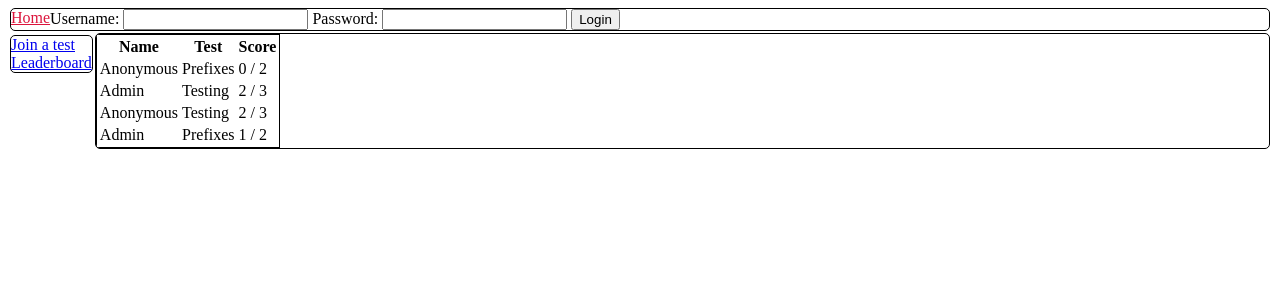
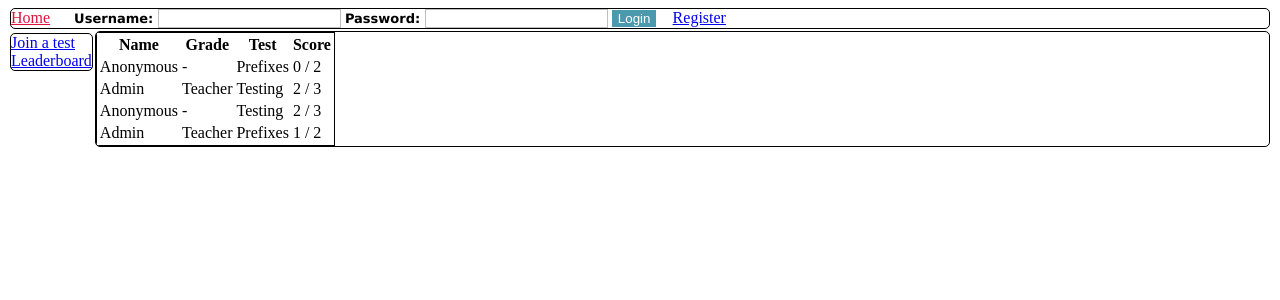
Before and after one commit to UARTman/test-system-project, a Flask app: page /leaderboard in a window 1280 px wide. Shown: the top 300 px of the page. Run offline with Flask 2, Linux system fonts and the light colour scheme; data comes from the database, SQL or seed files in the repository; both versions use the stored data as it was after the commit.

Commit message:
Added registration

```diff
--- a/app.py
+++ b/app.py
@@ -44,15 +44,30 @@ def page_access_denied():
 
 @app.route('/login', methods=["POST"])
 def action_login():
+    print(request.method)
     usr = request.form['user']
     pwd = md5(bytearray(request.form['password'], encoding='utf-8')).hexdigest()
-    a = User.select().where(User.username == usr and User.password == pwd)
+    a = User.select().where(User.username == usr).where(User.password == pwd)
     if len(a):
         session['user'] = usr
     return redirect(url_for("page_home"))
 
 
-@app.route('/logout')
+@app.route('/register', methods=["POST", "GET"])
+def page_register():
+    reg=False
+    if request.method == 'POST':
+        usr = request.form['user']
+        name = request.form['name']
+        pwd = md5(bytearray(request.form['password'], encoding='utf-8')).hexdigest()
+        grade = request.form['grade']
+        print(usr, name, pwd, grade)
+        User.create(username=usr, name=name, password=pwd, grade=grade)
+        reg=True
+    return render_template("p_register.html",reg=reg)
+
+
+@app.route("/logout")
 def action_logout():
     session.pop('user', None)
     return redirect(url_for("page_home"))
--- a/static/style.css
+++ b/static/style.css
@@ -16,24 +16,12 @@
 
 #header {
     float: top;
-    display: flex;
+    line-height: normal;
 }
 
-#header-right {
-    flex-grow: 1;
-}
-
-#add_test {
-
-}
 
 #sidebar {
-
     float: left;
-}
-
-#content {
-
 }
 
 #footer {
@@ -58,7 +46,6 @@ table{
 
 }
 
-
 .text_button{
     user-select: none;
     cursor: pointer;
--- a/templates/p_leaderboard.html
+++ b/templates/p_leaderboard.html
@@ -3,12 +3,14 @@
     <table>
         <tr>
             <th> Name </th>
+            <th> Grade</th>
             <th> Test </th>
             <th> Score </th>
         </tr>
         {% for i in model %}
         <tr>
             <td>{{ i.user.name }}</td>
+            <td>{{ i.user.grade }}</td>
             <td>{{ i.test.name }}</td>
             <td>{{ i.score }} / {{ len(i.test.questions) }}</td>
         </tr>
--- a/templates/t_base.html
+++ b/templates/t_base.html
@@ -20,16 +20,18 @@
         <a href="{{ url_for('page_home') }}" id="logo" class="left">Home</a>
         <span id="header-right">
         {% if 'user' in session %}
+            <span>You are {{ session['user'] }}</span>
             {% if session['user'] == 'admin' %}
-                <a href="{{ url_for('page_admin_tests') }}">Admin panel</a>
+                <a href="{{ url_for('page_admin_tests') }}">Edit tests</a>
             {% endif %}
             <a href="{{ url_for('action_logout') }}"> Logout </a>
         {% else %}
-            <form action="{{ url_for('action_login') }}" style="display: inline" method="post">
+            <form action="{{ url_for('action_login') }}" style="display: inline" class=form-style-1  method="post">
                 <label for="user">Username: </label><input type="text" id="user" name="user">
                 <label for="password">Password: </label><input type="password" id="password" name="password">
             <input type="submit" value="Login">
             </form>
+            <a href="{{ url_for("page_register") }}">Register</a>
         {% endif %}
         </span>
     {% endblock %}
@@ -107,5 +109,76 @@
         })
     })
 </script>
+<style type="text/css">
+.form-style-1 {
+	margin:10px auto;
+	max-width: 400px;
+	padding: 20px 12px 10px 20px;
+	font: 13px "Lucida Sans Unicode", "Lucida Grande", sans-serif;
+}
+.form-style-1 li {
+	padding: 0;
+	{#display: block;#}
+	list-style: none;
+	margin: 10px 0 0 0;
+}
+.form-style-1 label{
+	margin:0 0 3px 0;
+	padding:0px;
+	{#display:block;#}
+	font-weight: bold;
+}
+.form-style-1 input[type=text],
+.form-style-1 input[type=password],
+textarea,
+select{
+    {#box-sizing: border-box;#}
+	{#-webkit-box-sizing: border-box;#}
+	{#-moz-box-sizing: border-box;#}
+	border:1px solid #BEBEBE;
+	{#padding: 7px;#}
+	{#margin:0px;#}
+	-webkit-transition: all 0.30s ease-in-out;
+	-moz-transition: all 0.30s ease-in-out;
+	-ms-transition: all 0.30s ease-in-out;
+	-o-transition: all 0.30s ease-in-out;
+	outline: none;
+}
+.form-style-1 input[type=text]:focus,
+.form-style-1 textarea:focus,
+.form-style-1 select:focus{
+	-moz-box-shadow: 0 0 8px #88D5E9;
+	-webkit-box-shadow: 0 0 8px #88D5E9;
+	box-shadow: 0 0 8px #88D5E9;
+	border: 1px solid #88D5E9;
+}
+.form-style-1 .field-divided{
+	width: 49%;
+}
+
+.form-style-1 .field-long{
+	width: 100%;
+}
+.form-style-1 .field-select{
+	width: 100%;
+}
+.form-style-1 .field-textarea{
+	height: 100px;
+}
+.form-style-1 input[type=submit], .form-style-1 input[type=button]{
+	background: #4B99AD;
+	border: none;
+	color: #fff;
+}
+.form-style-1 input[type=submit]:hover, .form-style-1 input[type=button]:hover{
+	background: #4691A4;
+	box-shadow:none;
+	-moz-box-shadow:none;
+	-webkit-box-shadow:none;
+}
+.form-style-1 .required{
+	color:red;
+}
+</style>
 </body>
 </html>
```
Also changed, not shown: templates/p_register.html (added, +26 -0 lines), orm.db.
